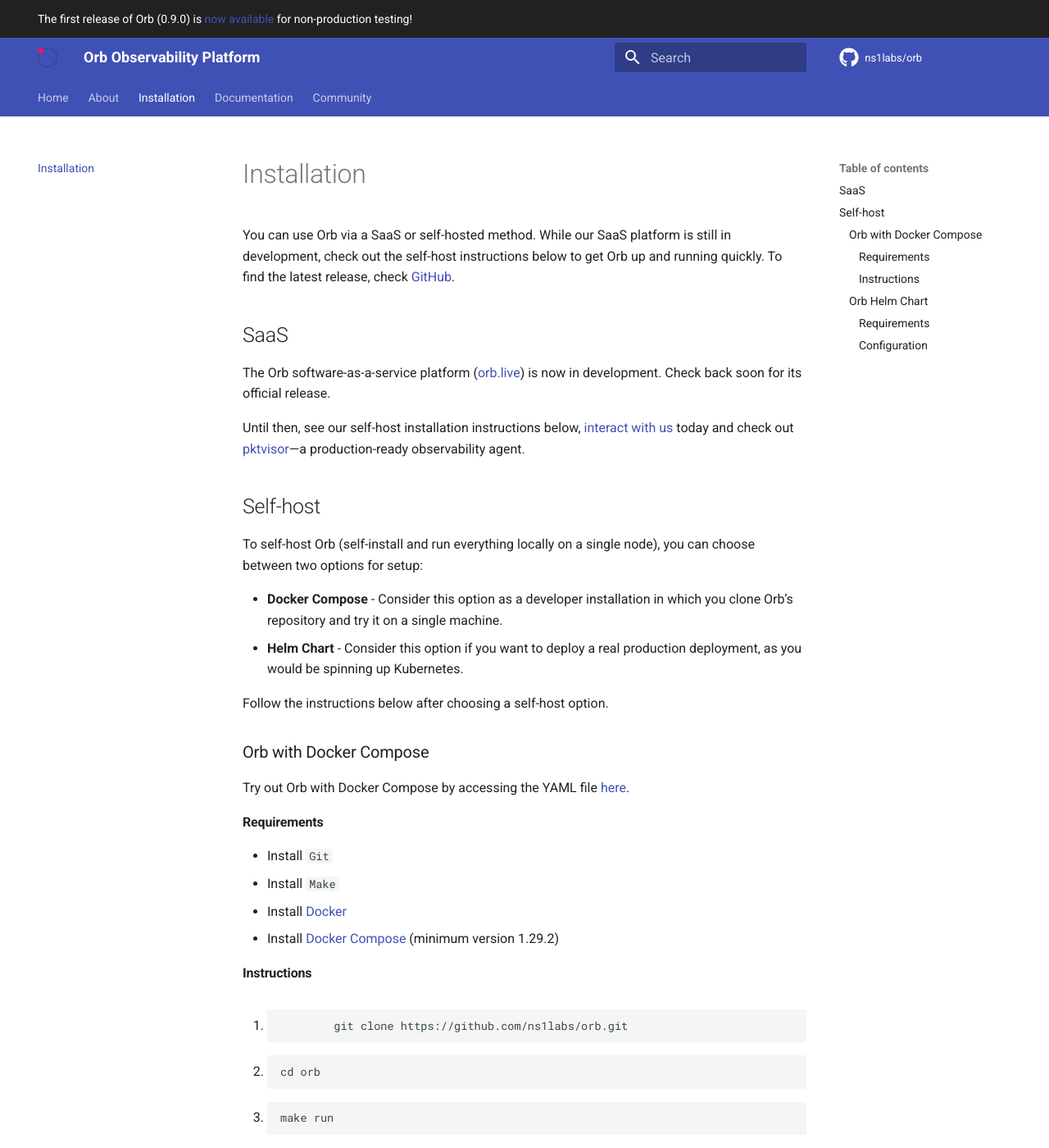
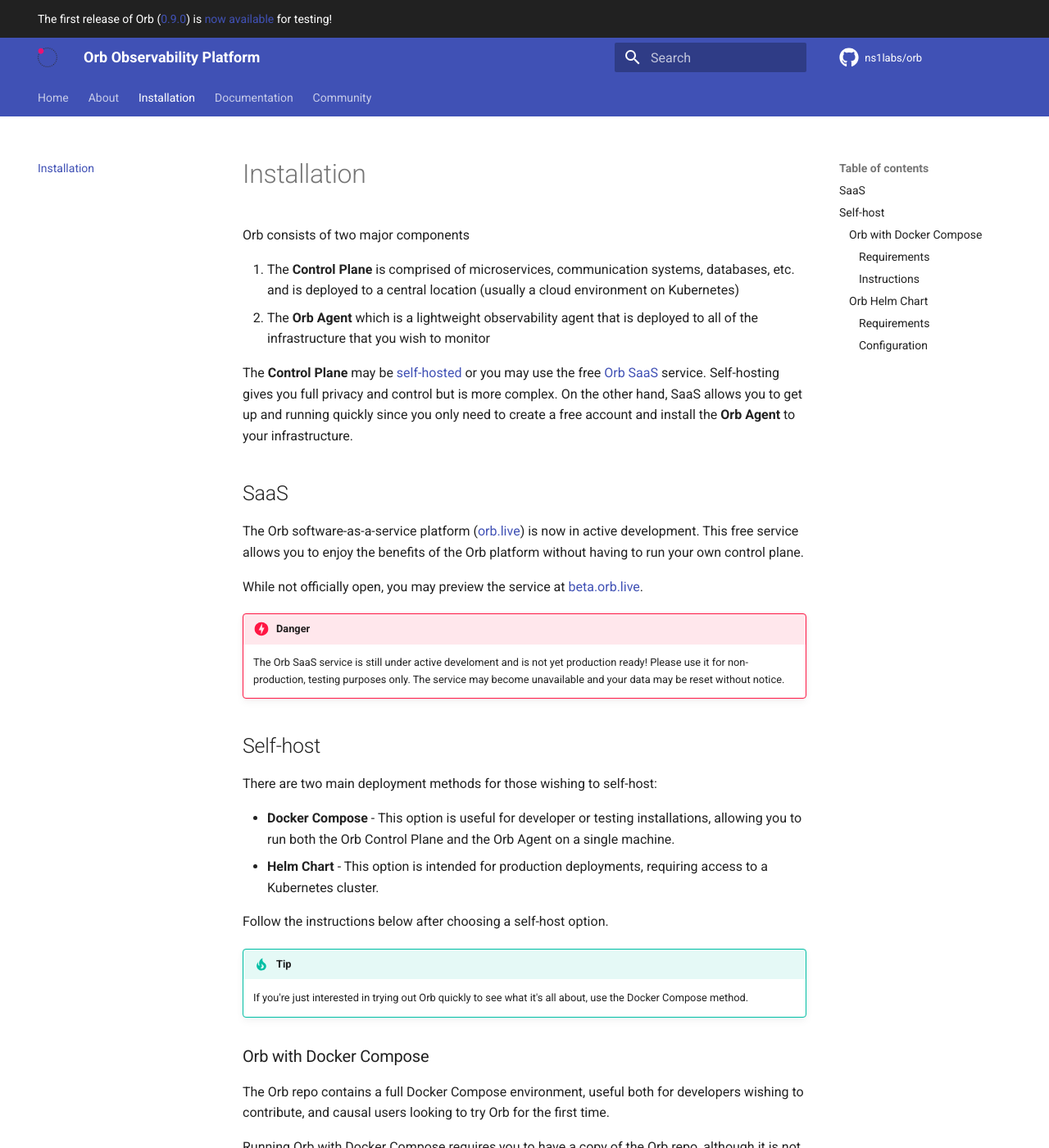
Before and after one commit to orb-community/orb-website, an MkDocs documentation site: the page built from docs/install.md, in a window 1280 px wide and 1400 px high. Shown: the whole window at 82% size. Built offline with MkDocs 1.6.1 and Material for MkDocs 9.7.7, drawn with Linux system fonts in a browser that asks for light colours; comment, search, counter and statistics services are not loaded; some of the changed text lies outside the part shown.

Commit message:
update installation

````diff
--- a/docs/install.md
+++ b/docs/install.md
@@ -1,44 +1,72 @@
-You can use Orb via a SaaS or self-hosted method. While our SaaS platform is still in development, check out the self-host instructions below to get Orb up and running quickly. To find the latest release, check [GitHub](https://github.com/ns1labs/orb/releases).
+Orb consists of two major components
+
+1. The **Control Plane** is comprised of microservices, communication systems, databases, etc. and is deployed to a
+central location (usually a cloud environment on Kubernetes)
+1. The **Orb Agent** which is a lightweight observability agent that is deployed to all of the infrastructure that you wish to monitor
+
+The **Control Plane** may be [self-hosted](#self-host) or you may use the free [Orb SaaS](#saas) service. Self-hosting gives you full privacy and control but is more complex.
+On the other hand, SaaS allows you to get up and running quickly since you only need to create a free account and install the **Orb Agent** to your infrastructure.
 
 ## SaaS
-The Orb software-as-a-service platform ([orb.live](http://orb.live)) is now in development. Check back soon for its official release.
+The Orb software-as-a-service platform ([orb.live](http://orb.live)) is now in active development. This free service allows you to enjoy
+the benefits of the Orb platform without having to run your own control plane.
 
-Until then, see our self-host installation instructions below, [interact with us](https://getorb.io/contact/) today and check out [pktvisor](https://pktvisor.dev/)—a production-ready observability agent.
+While not officially open, you may preview the service at [beta.orb.live](http://beta.orb.live).
+
+!!! danger
+
+    The Orb SaaS service is still under active develoment and is not yet production ready! Please use it for non-production, testing purposes only.
+    The service may become unavailable and your data may be reset without notice.
 
 ## Self-host
-To self-host Orb (self-install and run everything locally on a single node), you can choose between two options for setup:
+There are two main deployment methods for those wishing to self-host:
 
-* **Docker Compose** - Consider this option as a developer installation in which you clone Orb’s repository and try it on a single machine.
-* **Helm Chart** - Consider this option if you want to deploy a real production deployment, as you would be spinning up Kubernetes.
+* **Docker Compose** - This option is useful for developer or testing installations, allowing you to run both the Orb Control Plane and the Orb Agent on a single machine.
+* **Helm Chart** - This option is intended for production deployments, requiring access to a Kubernetes cluster.
 
 Follow the instructions below after choosing a self-host option.
 
+!!! tip
+
+    If you're just interested in trying out Orb quickly to see what it's all about, use the Docker Compose method.
+
 ### Orb with Docker Compose
-Try out Orb with Docker Compose by accessing the YAML file [here](https://github.com/ns1labs/orb/blob/develop/docker/docker-compose.yml).
+The Orb repo contains a full Docker Compose environment, useful both for developers wishing to contribute, and causal users looking to
+try Orb for the first time.
+
+Running Orb with Docker Compose requires you to have a copy of the Orb repo, although it is not necessary to build any software as the
+compose file will download appropriate versions of services from Docker Hub.
+
+If you would like to build the software, or you need to troubleshoot your environment, you can find more detailed instructions on [setting up a development environment here](https://github.com/ns1labs/orb/wiki/Development-Environment-Configuration).
 
 #### Requirements
 
-* Install `Git`
-* Install `Make`
-* Install [Docker](https://docs.docker.com/engine/install/)
-* Install [Docker Compose](https://docs.docker.com/compose/gettingstarted/) (minimum version 1.29.2)
+* `git`
+* `make`
+* [Docker](https://docs.docker.com/engine/install/)
+* [Docker Compose](https://docs.docker.com/compose/gettingstarted/) (minimum version 1.29.2)
 
 #### Instructions
 
-1.
-                git clone https://github.com/ns1labs/orb.git
-2.
-        cd orb
-3.
-        make run
+```shell
+git clone https://github.com/ns1labs/orb.git
+```
+```shell
+cd orb
+```
+```shell
+make run
+```
 
+This will pull Orb’s containers from [DockerHub](https://hub.docker.com/u/ns1labs) and start all services. You may run `docker ps` to confirm
+all services started successfully.
 
+If you are running on your local machine, then upon success the Orb UI will be available at [https://localhost/](https://localhost/)
 
+!!! bug
 
-This will pull Orb’s containers from [DockerHub](https://hub.docker.com/u/ns1labs).
-
-If you are running on a localhost, the Orb UI will be available at https://localhost.
-
+    Is the Docker Compose environment not starting correctly? Found a bug? Come talk to us [live on Slack](https://join.slack.com/t/ns1labs/shared_invite/zt-qqsm5cb4-9fsq1xa~R3h~nX6W0sJzmA),
+    or [file a GitHub issue here](https://github.com/ns1labs/orb/issues/new/choose).
 
 ### Orb Helm Chart
 [Helm](https://helm.sh/) is a package manager for Kubernetes. A Helm Chart is a package that allows you to customize your deployment on Kubernetes.
@@ -99,3 +127,8 @@
 * Install Orb. Replace `my-orb` with your helm release name.
 
         helm install --set ingress.hostname=HOSTNAME -n orb my-orb .
+
+!!! bug
+
+    Is the Helm deployment not working correctly? Found a bug? Come talk to us [live on Slack](https://join.slack.com/t/ns1labs/shared_invite/zt-qqsm5cb4-9fsq1xa~R3h~nX6W0sJzmA),
+    or [file a GitHub issue here](https://github.com/ns1labs/orb/issues/new/choose).
--- a/mkdocs.yml
+++ b/mkdocs.yml
@@ -16,6 +16,11 @@
 markdown_extensions:
   - abbr
   - pymdownx.snippets
+  - pymdownx.highlight
+  - pymdownx.inlinehilite
+  - pymdownx.superfences
+  - admonition
+  - pymdownx.details
   - attr_list
   - md_in_html
   - toc:
--- a/overrides/main.html
+++ b/overrides/main.html
@@ -1,5 +1,5 @@
 {% extends "base.html" %}
 
 {% block announce %}
-The first release of Orb (0.9.0) is <a href="/install">now available</a> for non-production testing!
+The first release of Orb (<a href="https://github.com/ns1labs/orb/releases/tag/v0.9.0">0.9.0</a>) is <a href="/install">now available</a> for testing!
 {% endblock %}
````
